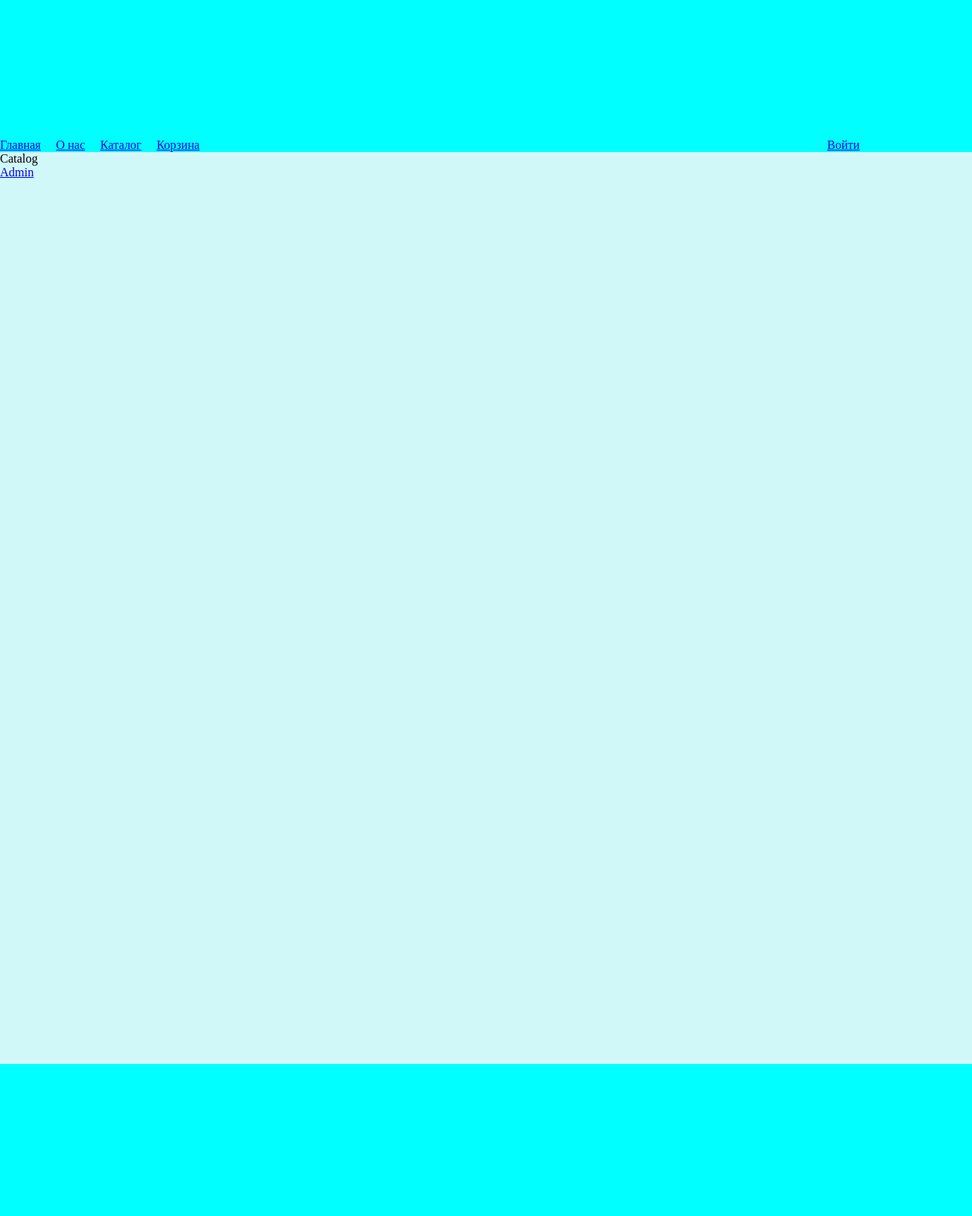
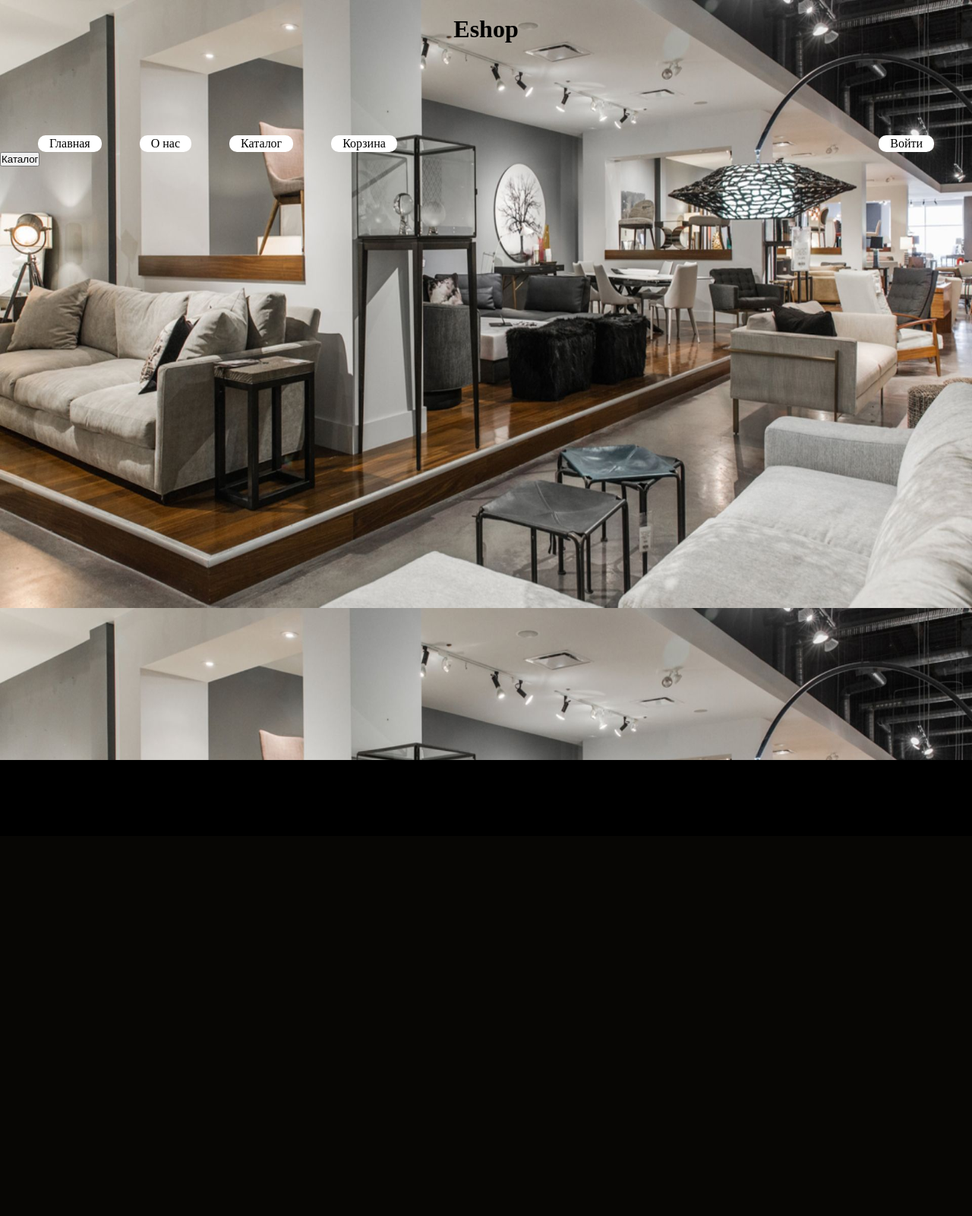
Before and after one commit to SergeyFoma/Shop2, a Django app: page /about/ in a window 1280 px wide. Shown: the whole page at 76% size. After the commit the page ends 1000 px from the top, so only its background shows below. Run offline with Django 5.2, Linux system fonts and the light colour scheme; data that the repository does not hold is empty.

Commit message:
style menu

```diff
--- a/goods/templates/goods/catalog.html
+++ b/goods/templates/goods/catalog.html
@@ -5,7 +5,7 @@
 
 {% block content %}
 
-#фильтрация товаров
+<!--фильтрация товаров-->
 
 <form action=""method='get'>
     <input type="checkbox"id='discount_goods'name='discount'value='discount'{%if request.GET.discount == 'discount' %}checked{%endif%}>
--- a/main/static/main/css/styles.css
+++ b/main/static/main/css/styles.css
@@ -3,37 +3,66 @@
     padding: 0;
 }
 
+body {
+    background-image: url("/static/main/image/img/eshop.jpg");
+    background-repeat: no-repeat;
+    background-position-y: top;
+    background-size: 100%;
+    background-attachment: fixed
+}
+
 .header {
     width: 100%;
     height: 200px;
-    background-color: aqua;
+    /*background-color: aqua;*/
     position: relative;
     /*text-align: center;*/
+    /*border-bottom: 1px solid black;*/
+}
+.heading {
+    width: 100%;
+    height: 50px;
+    text-align: center;
+    padding-top: 20px;
 }
 .menu {
     position: absolute;
     bottom: 0;
-    width: 90%;
+    width: 100%;
     /*text-align: center;*/
+    /*background-color: rgba(255, 255, 255, 0.5);*/
 }
+.menu a {
+    text-decoration: none;
+    color:black;
+}
+
 
 li {
     float:left;
     list-style-type: none;
-    margin-right: 20px;
+    /*margin-right: 20px;*/
+    margin-left: 50px;
+    background-color: rgba(255, 255, 255, 1.0);
+    padding: 2px 15px;
+    border-radius: 10px;
 }
 #lk {
     float:right;
+    /*background-color: rgba(255, 255, 255, 0.5);*/
+    /*padding: 2px 15px;*/
+    margin-right: 50px;
 }
 
 .sidebar {
     width: 100%;
-    height: 1200px;
-    background-color: rgb(209, 248, 248);
+    height: 800px;
+    /*background-color: rgb(209, 248, 248);*/
 }
+
 
 .footer {
     width: 100%;
-    height: 200px;
-    background-color: aqua;
+    height: 100px;
+    background-color: black;
 }
--- a/templates/base.html
+++ b/templates/base.html
@@ -10,6 +10,9 @@
 </head>
 <body>
     <div class="header">
+        <div class='heading'>
+            <h1>Eshop</h1>
+        </div>
         <div class="menu">
             <ul>
                 <li><a href="{% url 'main:index' %}">Главная</a></li>
@@ -29,14 +32,19 @@
     </div>
     <div class="sidebar">
 
-        <div class="modal_catalog">
-            Catalog
-            {% tag_catalog as tcat %}
-            {% for cat_tag in tcat %}
-                <p><a href="{% url "goods:catalog" slug_cat=cat_tag.slug %}">{{cat_tag.name}}</a></p>
-            {% endfor %}
+        <div class="modal_catalog"id='mod_cat'>
+            <button onclick='mod()'>Каталог</button>
+            <div class='m_cat'id='m_cat'style='display:none;'>
+                {% tag_catalog as tcat %}
+                {% for cat_tag in tcat %}
+                    <p><a href="{% url "goods:catalog" slug_cat=cat_tag.slug %}">{{cat_tag.name}}</a></p>
+                {% endfor %}
+            </div>
         </div>
-        <a href="{% url 'admin:index' %}"target="_blank">Admin</a>
+
+        {% if request.user.is_staff %}
+            <a href="{% url 'admin:index' %}"target="_blank">Admin</a>
+        {% endif %}
 
         {% block content %}
         {% endblock %}
@@ -45,5 +53,13 @@
         {% block footer %}
         {% endblock %}
     </div>
+
+    <script>
+        //document.getElementById('m_cat').onclick='mod';
+
+        function mod() {
+            document.getElementById('m_cat').style.display="block";
+        }
+    </script>
 </body>
 </html>
```
Also changed, not shown: main/static/main/image/img/eshop.jpg (added).
